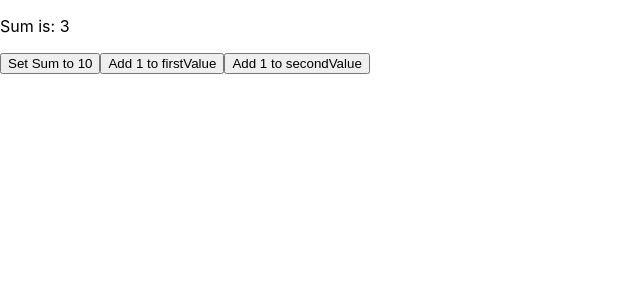
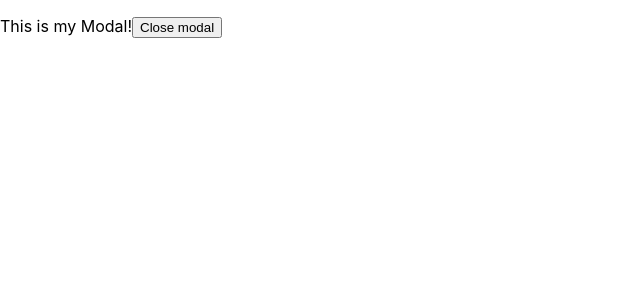
Before and after one commit to Anekses/goit-szkolenia, a React (Create React App) app: page / in a window 1280 px wide. Shown: the top 300 px of the page, without its empty margins (0-640 px from the left). Built offline with nearby package versions, Linux system fonts and the light colour scheme.

Commit message:
7 class part 3

```diff
--- a/src/App.js
+++ b/src/App.js
@@ -1,34 +1,22 @@
-import { useState, useEffect } from "react";
+import { useState } from "react";
+import { useToggle } from "./hooks/useToggle";
 
 const App = () => {
-  const [firstValue, setFirstValue] = useState(1)
-  const [secondValue, setSecondValue] = useState(2)
-  const [sum, setSum] = useState(firstValue + secondValue)
 
-  useEffect(() => {
-    setSum(firstValue + secondValue)
-    // const newSum = firstValue + secondValue;
+  const { isOpen, open, close} = useToggle(true);
 
-    // axios ... (newSum)
-
-    // console.log({firstValue})
-
-    // return () => {
-    //   console.log('Unmount')
-    // }
-  }, [firstValue, secondValue])
-
-  const sumSetTo10 = () => {
-    setSum(10)
-  }
+  // const [isOpen, setIsOpen] = useState(false);
+  // const openModal = () => setIsOpen(true);
+  // const closeModal = () => setIsOpen(false);
 
   return (
     <div>
-      <p>Sum is: {sum}</p>
-      {/* <button type="button" onClick={() => setSum(firstValue + secondValue)}>Calculate Sum</button> */}
-      <button type="button" onClick={sumSetTo10}>Set Sum to 10</button>
-      <button type="button" onClick={() => setFirstValue(firstValue + 1)}>Add 1 to firstValue</button>
-      <button type="button" onClick={() => setSecondValue(prev => prev + 1)}>Add 1 to secondValue</button>
+      {isOpen ?
+      <p>
+        This is my Modal!
+        <button onClick={close}>Close modal</button>
+      </p> : <button onClick={open}>Open modal</button>
+      }
     </div>
   )
 }
--- /dev/null
+++ b/src/hooks/useToggle.js
@@ -0,0 +1,10 @@
+import { useState } from "react";
+
+export const useToggle = (initialState = false) => {
+    const [isOpen, setIsOpen] = useState(initialState);
+    const open = () => setIsOpen(true);
+    const close = () => setIsOpen(false);
+    const toggle = () => setIsOpen(!isOpen)
+
+    return { isOpen, open, close, toggle }
+}
```
